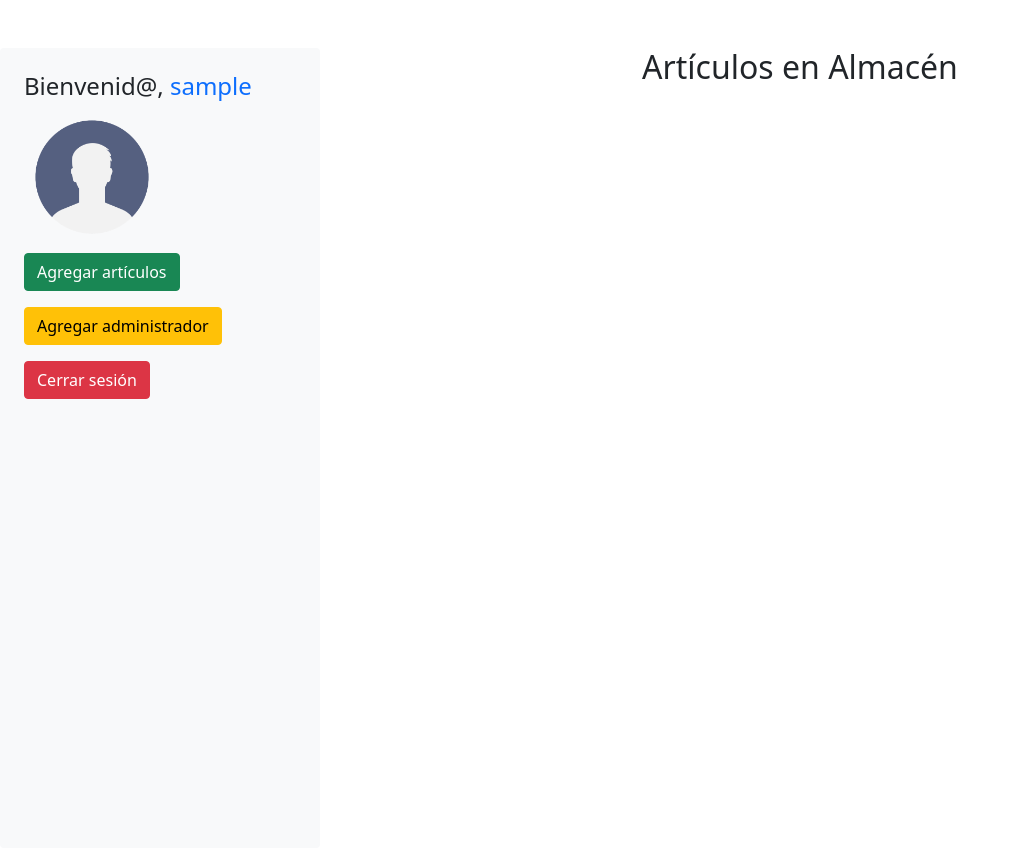
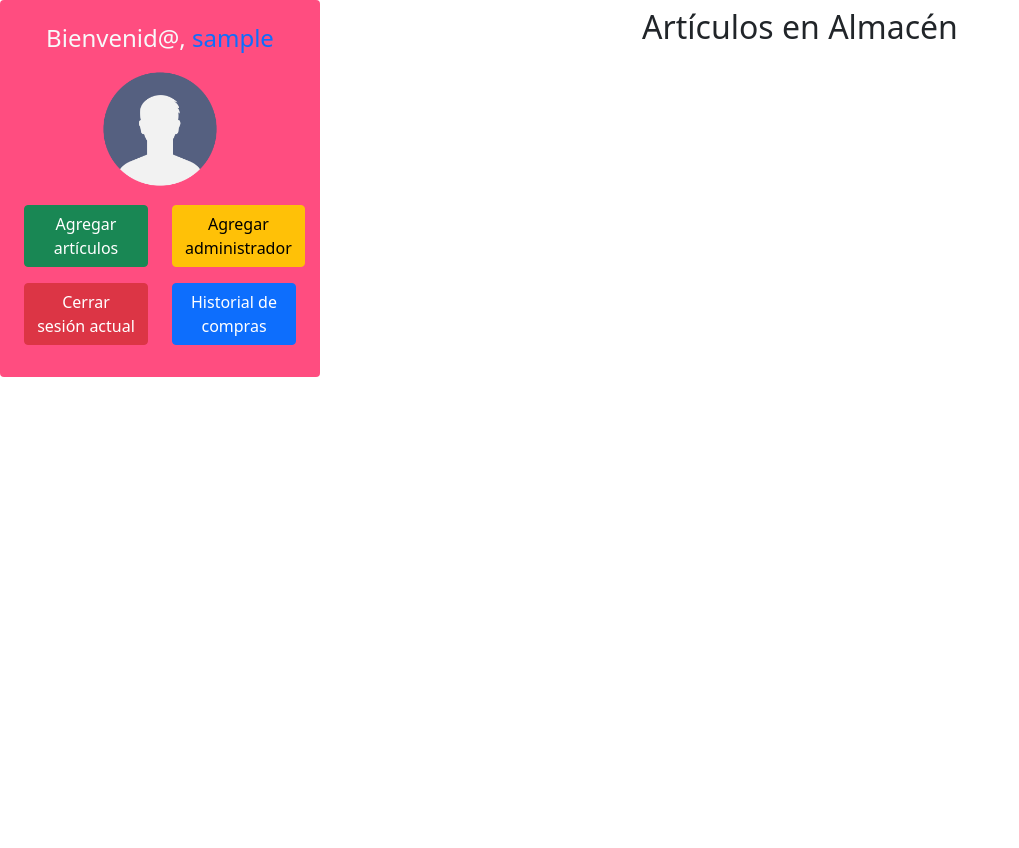
Before and after one commit to emiliooarrig/tienda-vertice, a PHP site: page /php/admin/admin.php in a window 1280 px wide. Shown: the whole page, without its empty margins (0-1019 px from the left). After the commit the page ends 377 px from the top, so only its background shows below. Run offline with PHP 8.4, Linux system fonts and the light colour scheme; the visitor is signed in with stand-in values (Sample User, id 1); data that the repository does not hold is empty.

Commit message:
Modificacion al panel de administrador

```diff
--- a/php/admin/admin.php
+++ b/php/admin/admin.php
@@ -23,13 +23,13 @@ if (!isset($_SESSION['username'])) {
 
 <body>
 
-    <div class="container-fluid mt-5">
+    <div class="container-fluid">
         <div class="row">
             <!-- Columna izquierda: Panel del administrador -->
-            <div class="col-md-3 bg-light p-4 rounded" style="height: 100vh;">
-                <h1 class="fs-4">Bienvenid@, <span class="text-primary"><?= htmlspecialchars($_SESSION['username']); ?></span></h1>
+            <div class="col-md-3 p-4 rounded text-center mh-100" style="background-color: #FF4D80;">
+                <h1 class="fs-4 text-light">Bienvenid@, <span class="text-primary"><?php echo $_SESSION['username']; ?></span></h1>
                 <img src="../../img/user.png" alt="" class="img img-fluid w-50">
-                <div class="row row-cols-1 justify-content-center">
+                <div class="row row-cols-1 row-cols-md-2 justify-content-center">
                     <div class="col">
                         <a href="agregar/agregar_art.php" class="btn btn-success btn-block my-2">Agregar artículos</a>
                     </div>
@@ -39,13 +39,17 @@ if (!isset($_SESSION['username'])) {
                     </div>
 
                     <div class="col">
-                        <a href="../config/logout.php" class="btn btn-danger btn-block my-2">Cerrar sesión</a>
+                        <a href="../config/logout.php" class="btn btn-danger btn-block my-2">Cerrar sesión actual </a>
+                    </div>
+
+                    <div class="col">
+                        <a href="" class="btn btn-primary btn-block my-2"> Historial de compras </a>
                     </div>
                 </div>
             </div>
 
             <!-- Columna derecha: Despliegue de artículos -->
-            <div class="col-md-9">
+            <div class="col-md-9 mt-2">
                 <h2 class="text-center mb-4">Artículos en Almacén</h2>
                 <div class="row row-cols-1 row-cols-md-3 g-4">
                     <?php while ($row = mysqli_fetch_array($result)) { ?>
@@ -61,12 +65,12 @@ if (!isset($_SESSION['username'])) {
                                     <p class="card-text">Cantidad en almacén: <?php echo $row['cantidad_en_almacen']; ?></p>
                                     <div class="d-flex justify-content-between mt-3">
                                         <!-- Botón para editar -->
-                                        <a href="editar_art.php?id=<?php echo $row['id_articulo']; ?>"
+                                        <a href="editar_art.php?id=<?php echo $row['id_producto']; ?>"
                                             class="btn btn-warning btn-sm">Editar</a>
 
                                         <!-- Botón para eliminar -->
                                         <a href="eliminar.php?id=<?php echo $row['id_producto']; ?>"
-                                            class="btn btn-danger btn-sm">Eliminar</a>
+                                            class="btn btn-danger btn-sm"> Eliminar </a>
                                     </div>
                                 </div>
                             </div>
```
